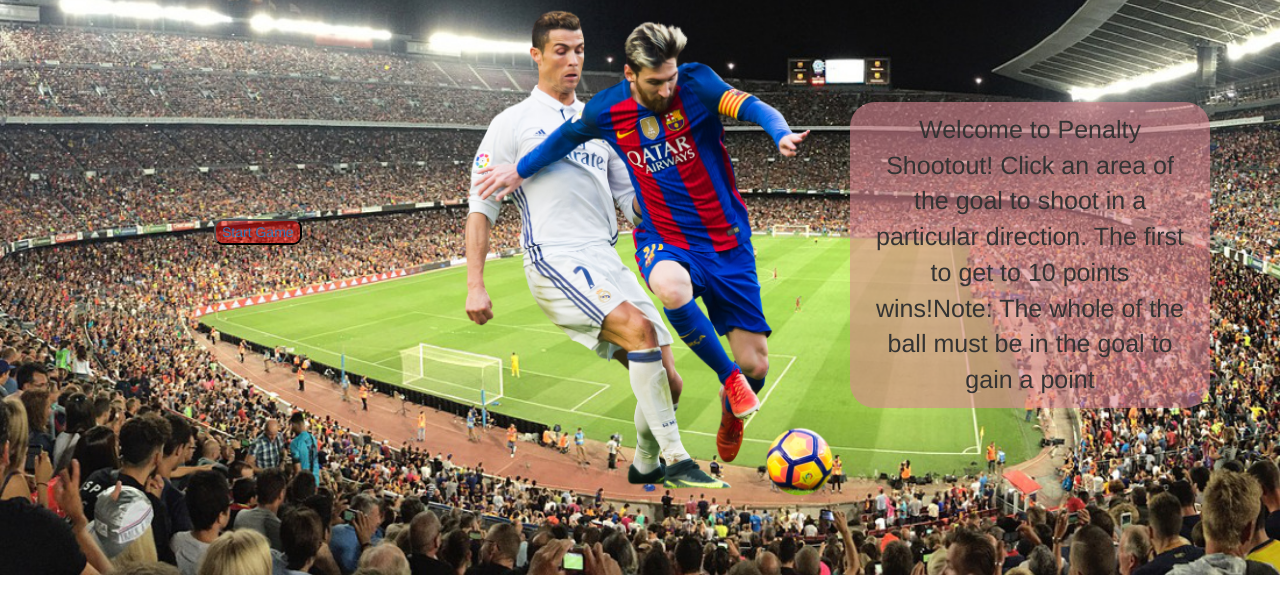
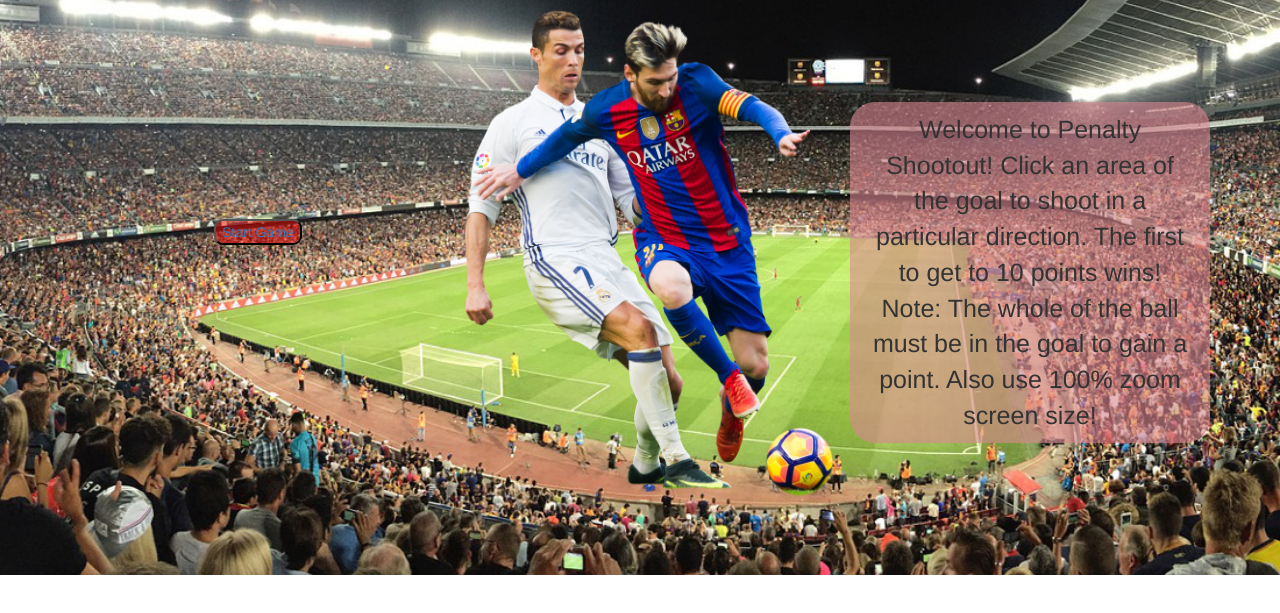
Before and after one commit to solufemi91/sparta-project1-jsgame, a plain HTML site: page index.html in a window 1280 px wide. Shown: the part 93-706 px from the top of the page. Drawn offline with nearby package versions, Linux system fonts and the light colour scheme.

Commit message:
instructions for 100% zoom size

```diff
--- a/index.html
+++ b/index.html
@@ -22,7 +22,7 @@
         </div>
         <div class="col-lg-4 three">
           <p class="instructions">
-            Welcome to Penalty Shootout! Click an area of the goal to shoot in a particular direction. The first to get to 10 points wins!Note: The whole of the ball must be in the goal to  gain a point
+            Welcome to Penalty Shootout! Click an area of the goal to shoot in a particular direction. The first to get to 10 points wins! Note: The whole of the ball must be in the goal to gain a point. Also use 100% zoom screen size!
           </p>
         </div>
       </div>
```
